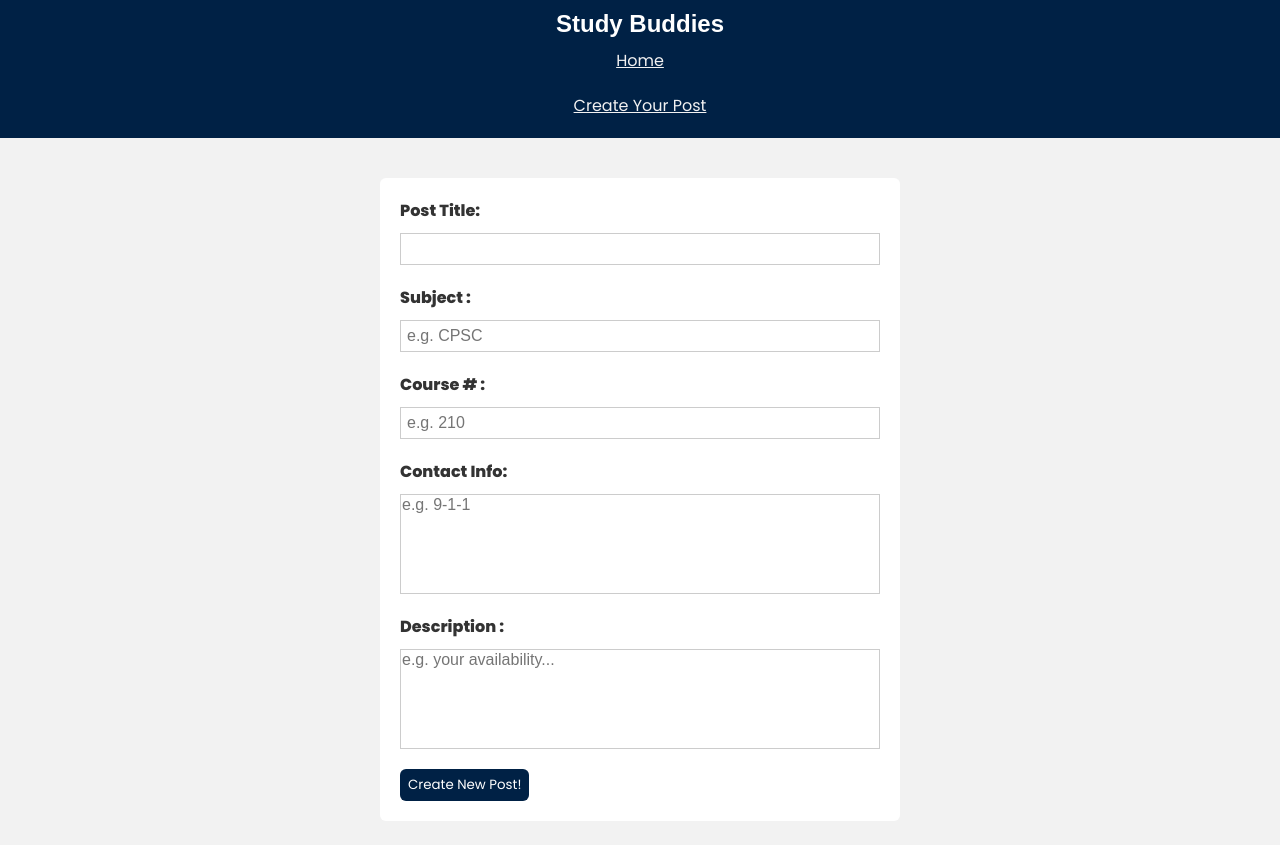
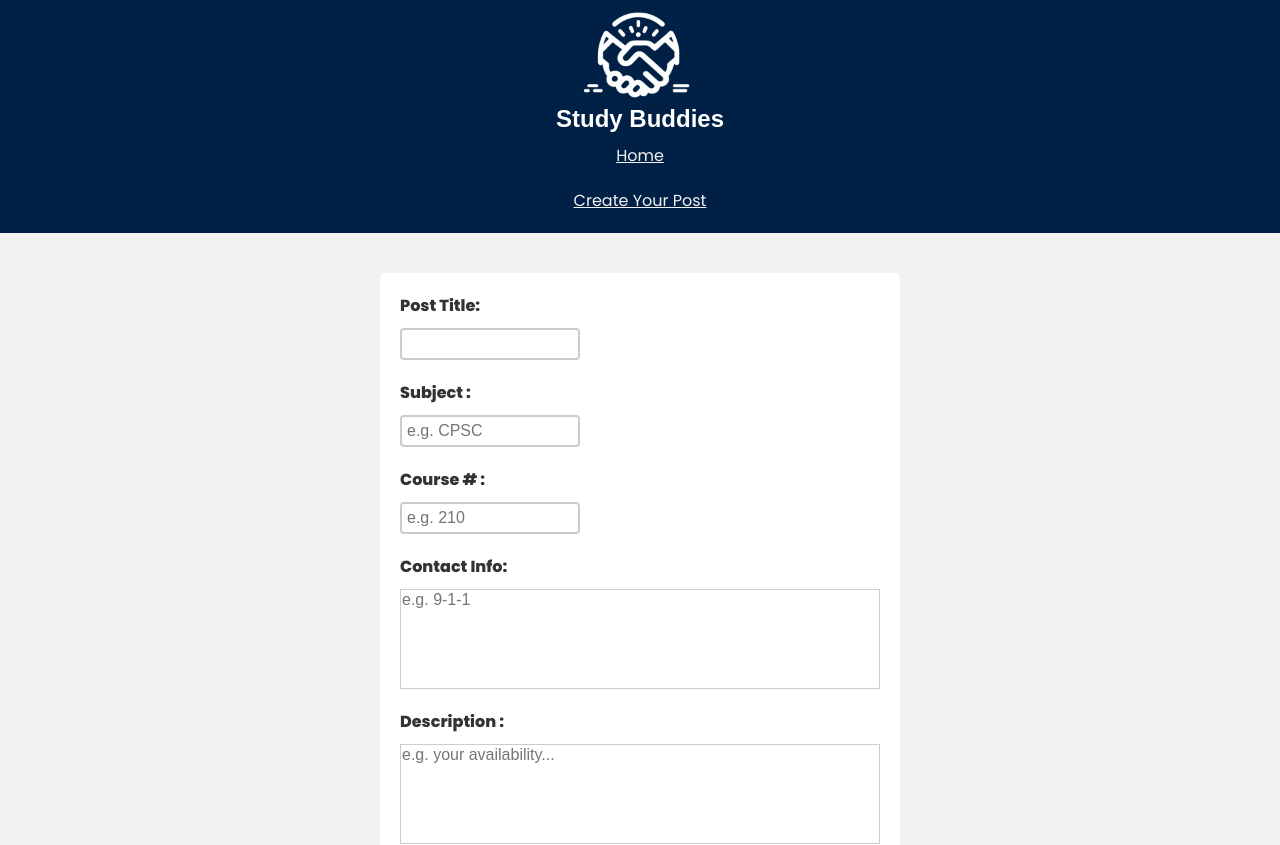
Before and after one commit to phillipqiao/Hacks2024, a React (Create React App) app: page /create in a window 1280 px wide. Shown: the top 845 px of the page. Built offline with nearby package versions, Linux system fonts and the light colour scheme.

Commit message:
added logo

```diff
--- a/src/App.js
+++ b/src/App.js
@@ -15,6 +15,9 @@ function App() {
       </div> */}
 
       <nav>
+      <div>
+        < img className = "logo" src="./logoBuddies.png" alt="Description" />
+      </div>
         <h1 className = "web-name">Study Buddies</h1>
         <div>
           <Link to="/">Home</Link>
--- a/src/index.css
+++ b/src/index.css
@@ -210,3 +210,25 @@ a:hover {
   font-family: "Poppins";
   cursor: pointer;
 }
+
+input[type="text"] {
+  width: 180px;
+  box-sizing: border-box;
+  border: 2px solid #ccc;
+  border-radius: 4px;
+  font-size: 16px;
+  background-color: white;
+  /* background-image: url("searchicon.png"); */
+  background-position: 10px 10px;
+  background-repeat: no-repeat;
+  padding: 5px 5px 5px 5px;
+  transition: width 0.4s ease-in-out;
+}
+
+input[type="text"]:focus {
+  width: 100%;
+}
+
+.logo {
+  width: 10%;
+}
--- a/src/pages/Create.js
+++ b/src/pages/Create.js
@@ -20,9 +20,10 @@ const Create = () => {
       return
     }
 
+    const courseName = courseDpt + courseCode;
     const { data, error } = await supabase
       .from('studyBuddies')
-      .insert([{ postTitle, courseDpt, courseCode, contactInfo, description}]).select()
+      .insert([{ postTitle, courseDpt, courseCode,courseName, contactInfo, description}]).select()
 
     if (error) {
       console.log(error)
--- a/src/pages/Home.js
+++ b/src/pages/Home.js
@@ -25,7 +25,7 @@ const Home = () => {
     }
 
     const filtered = posts.filter((post) =>
-      post.courseDpt.toLowerCase().includes(query.toLowerCase())
+      post.courseName.toLowerCase().includes(query.toLowerCase())
     );
     setFilteredPosts(filtered);
   };
@@ -62,12 +62,15 @@ const Home = () => {
   return (
     <div className="page home">
       <h2>Active Posts</h2>
+
       <input
         type="text"
-        placeholder="Search Courses..."
+        placeholder="🔍 Search Courses..."
+
         value={searchDpt}
         onChange={handleSearchDpt}
       />
+
 
       {fetchError && <p>{fetchError}</p>}
       {filteredPosts && (
@@ -81,7 +84,7 @@ const Home = () => {
           <div className="post-grid">
             {filteredPosts.map((post) => (
               // <p>{post.postTitle}</p >
-              <PostCard key={post.id} post={post} setPosts={setPosts} />
+              <PostCard key={post.id} post={post} onDelete={handleDelete} />
             ))}
           </div>
         </div>
@@ -97,7 +100,7 @@ const Home = () => {
           <div className="post-grid">
             {posts.map((post) => (
               // <p>{post.postTitle}</p >
-              <PostCard key={post.id} post={post} setPosts={setPosts} />
+              <PostCard key={post.id} post={post} onDelete={handleDelete} />
             ))}
           </div>
         </div>
```
Also changed, not shown: public/logoBuddies.png (added).
